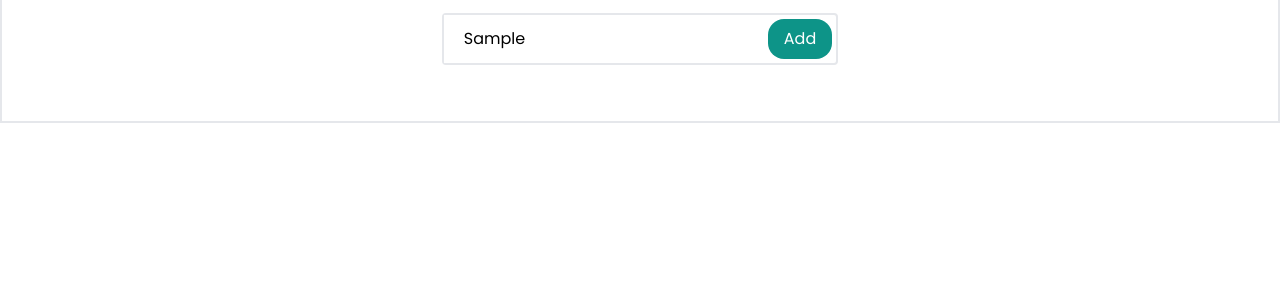
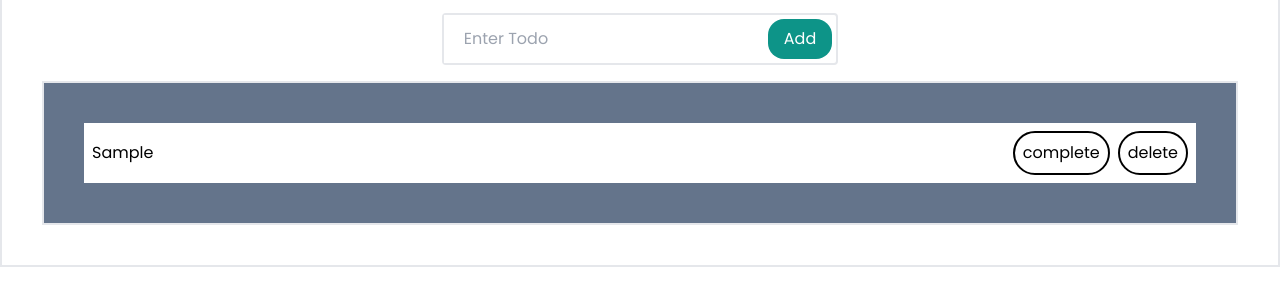
Before and after one commit to Snehal-patel-96/Todo-List, a website: page index.html in a window 1280 px wide. Both pictures are taken after typing "Sample" into the empty fields and a click on the button "Add". Shown: the part 117-422 px from the top of the page. Drawn offline with Linux system fonts and the light colour scheme.

Commit message:
#4 delete and complete todo

```diff
--- a/index.html
+++ b/index.html
@@ -36,6 +36,25 @@
           </div>
         </form>
       </div>
+
+      <div
+        id="ul-container"
+        class="container mx-auto border-2 p-10 bg-slate-500"
+      >
+        <ul class="bg-white" id="ul">
+          <!-- <div
+            class="flex justify-between items-center border-2 bg-red-500 p-4"
+          >
+            <li class="flex-1">Task 1</li>
+            <button class="border-2 p-2 border-white rounded-full">
+              delete
+            </button>
+            <button class="border-2 p-2 border-white rounded-full">
+              complete
+            </button>
+          </div> -->
+        </ul>
+      </div>
     </div>
     <script src="script.js"></script>
   </body>
--- a/script.js
+++ b/script.js
@@ -1,10 +1,62 @@
-// 1. store value of input field
 const todoInput = document.querySelector('#todo-input');
 const form = document.querySelector('form');
-// 2. add event listener to form to get the data of input field
+const ul = document.querySelector('#ul');
 
-form.addEventListener('submit', (event) => {
+const createTodo = (event) => {
   event.preventDefault();
-  console.log('Form submitted!', todoInput.value);
-});
-// 3. create a container and attach li to it
+
+  //   const todoContainer = document.querySelector('#todo-container');
+  const todoContainer = document.createElement('div');
+  todoContainer.classList.add('flex', 'justify-between', 'items-center', 'p-2');
+
+  // create li and append it to the todo container
+  const li = document.createElement('li');
+  li.classList.add('flex-1');
+  li.textContent = todoInput.value;
+  todoContainer.append(li);
+
+  // create complete button and append to the container
+  const completeButton = document.createElement('button');
+  completeButton.classList.add(
+    'border-2',
+    'p-2',
+    'mr-2',
+    'border-black',
+    'rounded-full'
+  );
+  completeButton.id = 'complete';
+  completeButton.textContent = 'complete';
+  todoContainer.append(completeButton);
+
+  // create delete button and append to the container
+  const deleteButton = document.createElement('button');
+  deleteButton.classList.add(
+    'border-2',
+    'p-2',
+
+    'border-black',
+    'rounded-full'
+  );
+  deleteButton.id = 'delete';
+  deleteButton.textContent = 'delete';
+  todoContainer.append(deleteButton);
+
+  // append todo container to the ul
+  ul.append(todoContainer);
+  todoInput.value = '';
+};
+
+const deleteTodo = (event) => {
+  const item = event.target;
+  if (item.id === 'complete') {
+    item.previousElementSibling.classList.add('line-through');
+    item.parentElement.classList.add('bg-red-400');
+    item.disabled = true;
+  } else if (item.id === 'delete') {
+    item.parentElement.remove();
+  }
+};
+
+form.addEventListener('submit', createTodo);
+
+ul.addEventListener('click', deleteTodo);
```
Also changed, not shown: tailwind.css.
